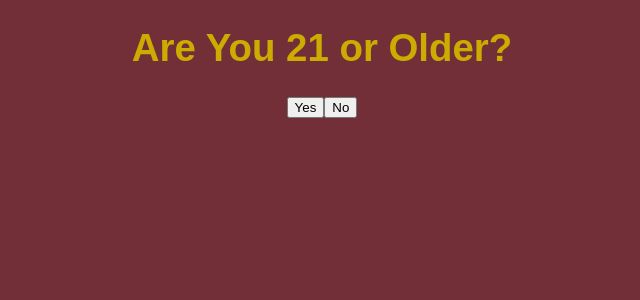
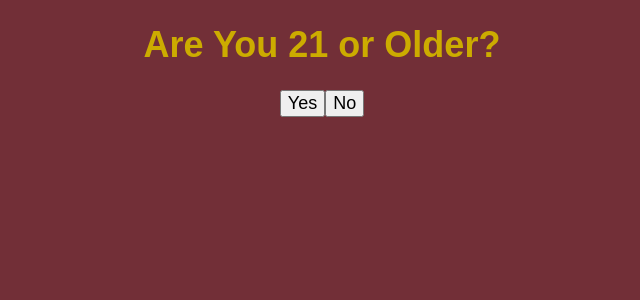
Before and after one commit to maxjacobzander/liquor-cabinet-front-end, a React (Create React App) app: page / in a window 1280 px wide. Shown: the top 300 px of the page, without its empty margins (318-958 px from the left). Built offline with nearby package versions, Linux system fonts and the light colour scheme.

Commit message:
Cleaned up App.js

```diff
--- a/src/components/Invalid.js
+++ b/src/components/Invalid.js
@@ -3,7 +3,7 @@ import React, { Component } from 'react';
 class Invalid extends Component {
     render() {
         return (
-            <div>
+            <div className="invalid">
                 <h1>Nice try, but the Liquor Cabinet is LOCKED!</h1>
                 <h3>Try again when you're older!</h3>
             </div>
--- a/src/index.css
+++ b/src/index.css
@@ -119,6 +119,16 @@ input[placeholder] {
     position: relative;
 }
 
-.age-verification[type=button] {
-    font-size: larger;
+button {
+    font-size: large;
 }
+
+.age-verification {
+        font-family: 'Futura', sans-serif;
+        font-size: large;
+        display: inline-block;
+    }
+
+.invalid {
+    vertical-align: middle
+}
```
Also changed, not shown: src/App.js (+0 -28 lines), src/containers/EditDrink.js (+12 -0 lines), 1 other file (tests, documents, lock files or other folders).
